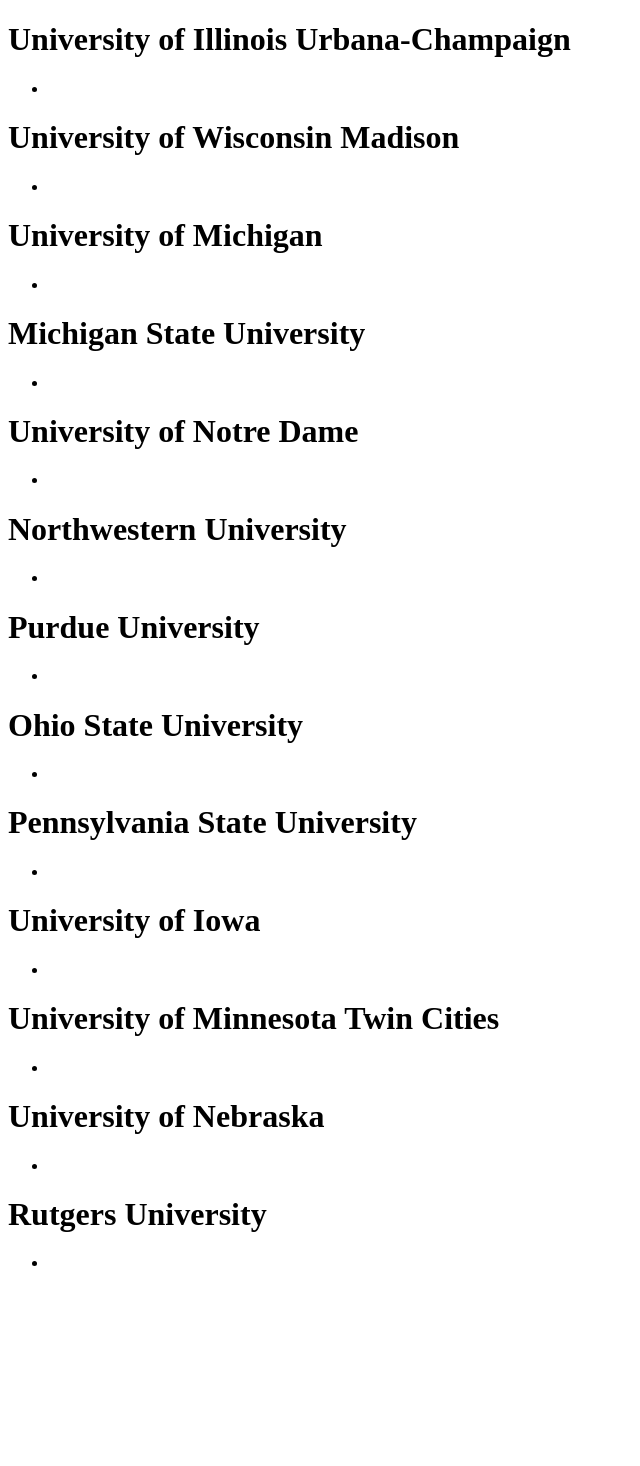
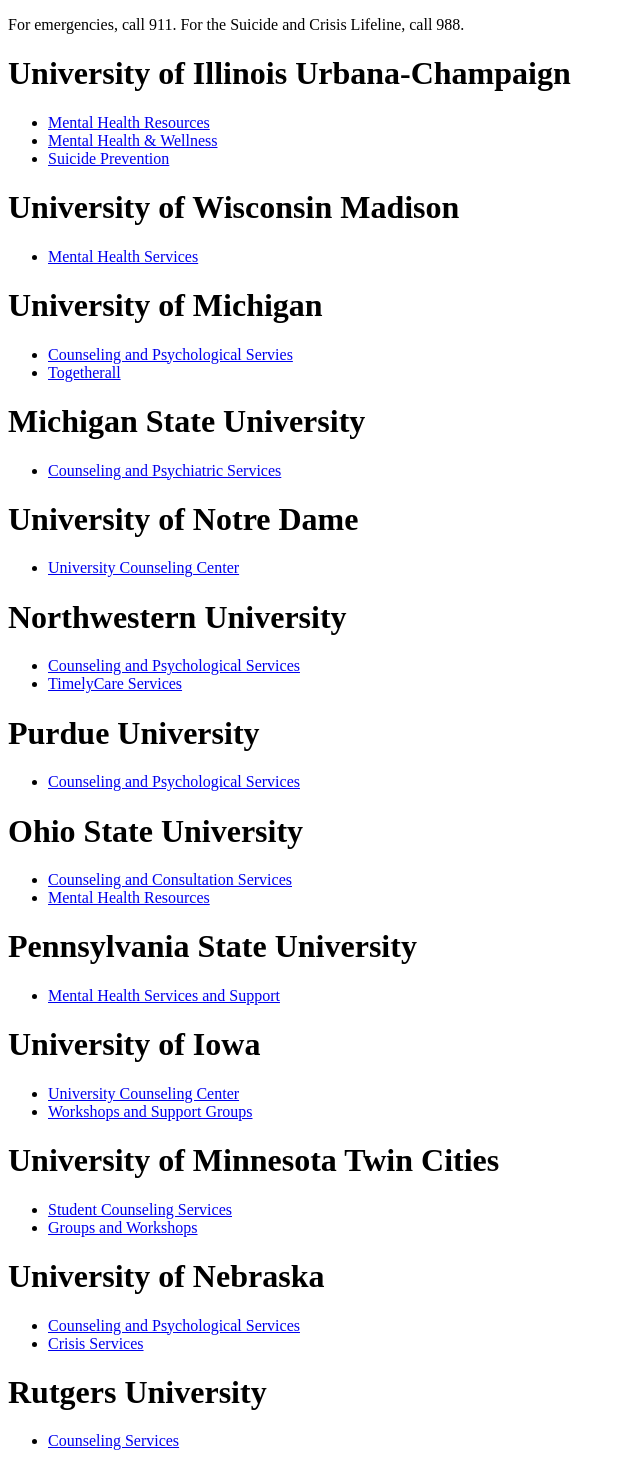
Before and after one commit to zkaiser3/Code-ADA-2024, a Flask app: template templates/resources.html in a window 1280 px wide. Shown: the whole page, without its empty margins (0-640 px from the left). Before the commit the page ends 1266 px from the top, so only its background shows below. Run offline with Flask 3, Linux system fonts and the light colour scheme; the template is opened without the code that fills it, so the values that code supplies are empty.

Commit message:
finished resources html

```diff
--- a/templates/resources.html
+++ b/templates/resources.html
@@ -7,94 +7,105 @@
 </head>
 
 <body>
+    <div id="emergency">
+        <p>For emergencies, call 911. For the Suicide and Crisis Lifeline, call 988.</p>
+    </div>
     <div class="container">
         <h1>University of Illinois Urbana-Champaign</h1>
         <ul>
-            <li></li>
+            <li><a href="https://psychology.illinois.edu/resources/mental-health-resources#:~:text=Depression%2C%20anxiety%2C%20trauma%201%20UIUC%20wellness%20resources%20and,counseling%20services%20for%20students%20%28typically%20by%20appointment%29%20">Mental Health Resources</a></li>
+            <li><a href="https://wellness.illinois.edu/">Mental Health & Wellness</a></li>
+            <li><a href="https://wellness.illinois.edu/mental-health-resources/suicide-prevention">Suicide Prevention</a></li>
         </ul>
     </div>
 
     <div class="container">
         <h1>University of Wisconsin Madison</h1>
         <ul>
-            <li></li>
+            <li><a href="https://www.uhs.wisc.edu/mental-health/">Mental Health Services</a></li>
         </ul>
     </div>
 
     <div class="container">
         <h1>University of Michigan</h1>
         <ul>
-            <li></li>
+            <li><a href="https://caps.umich.edu/">Counseling and Psychological Servies</a></li>
+            <li><a href="https://caps.umich.edu/article/togetherall">Togetherall</a></li>
         </ul>
     </div>
 
     <div class="container">
         <h1>Michigan State University</h1>
         <ul>
-            <li></li>
+            <li><a href="https://caps.msu.edu/">Counseling and Psychiatric Services</a></li>
         </ul>
     </div>
 
     <div class="container">
         <h1>University of Notre Dame</h1>
         <ul>
-            <li></li>
+            <li><a href="https://ucc.nd.edu/">University Counseling Center</a></li>
         </ul>
     </div>
 
     <div class="container">
         <h1>Northwestern University</h1>
         <ul>
-            <li></li>
+            <li><a href="https://www.northwestern.edu/counseling/">Counseling and Psychological Services</a></li>
+            <li><a href="https://www.northwestern.edu/nuhelp/self-care/timelycare/">TimelyCare Services</a></li>
         </ul>
     </div>
 
     <div class="container">
         <h1>Purdue University</h1>
         <ul>
-            <li></li>
+            <li><a href="https://www.purdue.edu/caps/"> Counseling and Psychological Services</a></li>
         </ul>
     </div>
 
     <div class="container">
         <h1>Ohio State University</h1>
         <ul>
-            <li></li>
+            <li><a href="https://ccs.osu.edu/">Counseling and Consultation Services</a></li>
+            <li><a href="https://ccs.osu.edu/services/mental-health-resources">Mental Health Resources</a></li>
         </ul>
     </div>
 
     <div class="container">
         <h1>Pennsylvania State University</h1>
         <ul>
-            <li></li>
+            <li><a href="https://studentaffairs.psu.edu/health-wellness/mental-health-services-support">Mental Health Services and Support</a></li>
         </ul>
     </div>
 
     <div class="container">
         <h1>University of Iowa</h1>
         <ul>
-            <li></li>
+            <li><a href="https://counseling.uiowa.edu/">University Counseling Center</a></li>
+            <li><a href="https://counseling.uiowa.edu/outreach/workshops-and-support-groups">Workshops and Support Groups</a></li>
         </ul>
     </div>
 
     <div class="container">
         <h1>University of Minnesota Twin Cities</h1>
         <ul>
-            <li></li>
+            <li><a href="https://counseling.umn.edu/">Student Counseling Services</a></li>
+            <li><a href="https://counseling.umn.edu/groups-workshops">Groups and Workshops</a></li>
         </ul>
     </div>
 
     <div class="container">
         <h1>University of Nebraska</h1>
         <ul>
-            <li></li>
+            <li><a href="https://caps.unl.edu/">Counseling and Psychological Services</a></li>
+            <li><a href="https://caps.unl.edu/crisis-intervention">Crisis Services</a></li>
         </ul>
     </div>
 
     <div class="container">
         <h1>Rutgers University</h1>
         <ul>
-            <li></li>
+            <li><a href="https://health.rutgers.edu/medical-and-counseling-services/counseling-services">Counseling Services</a></li>
         </ul>
     </div>
 </body>
```
